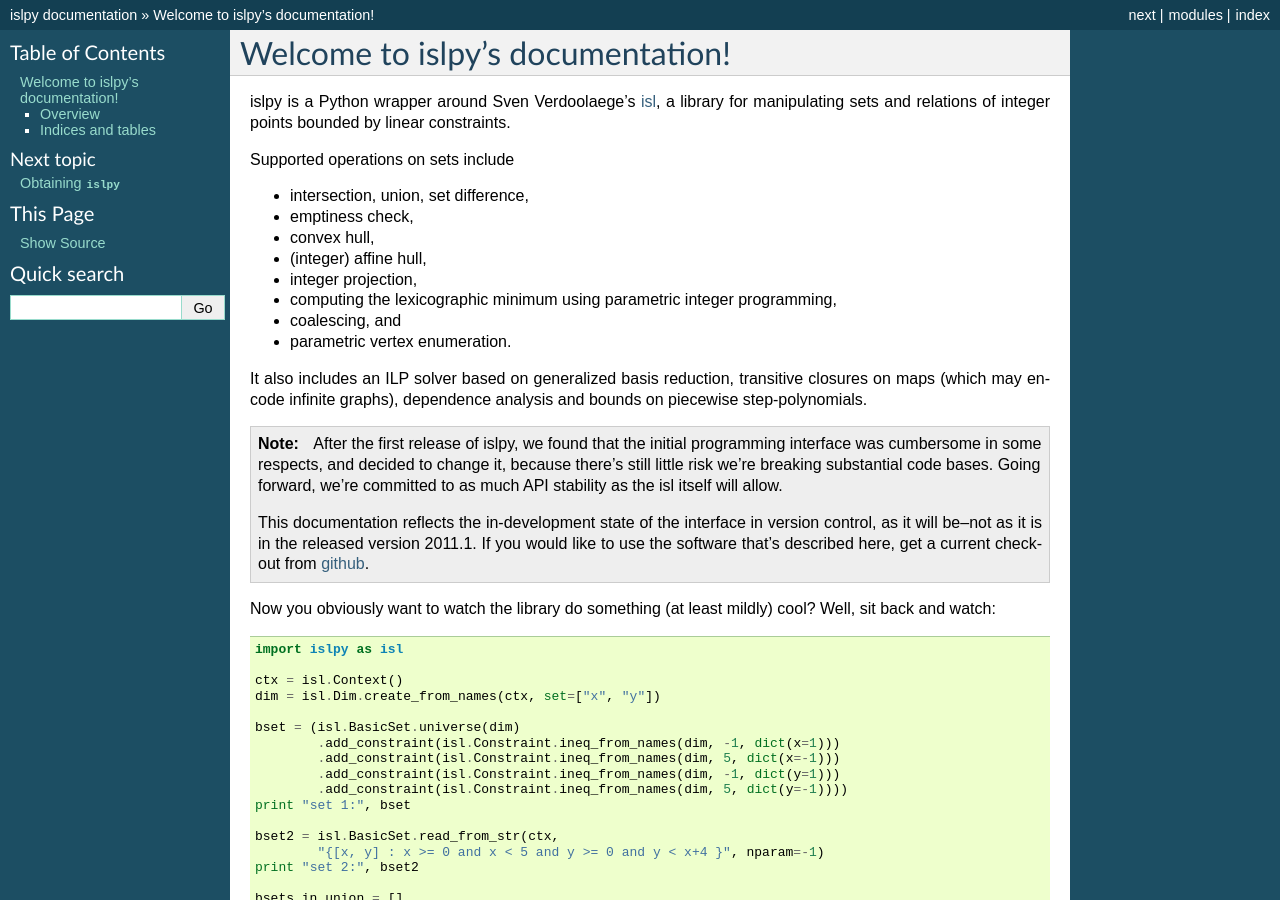
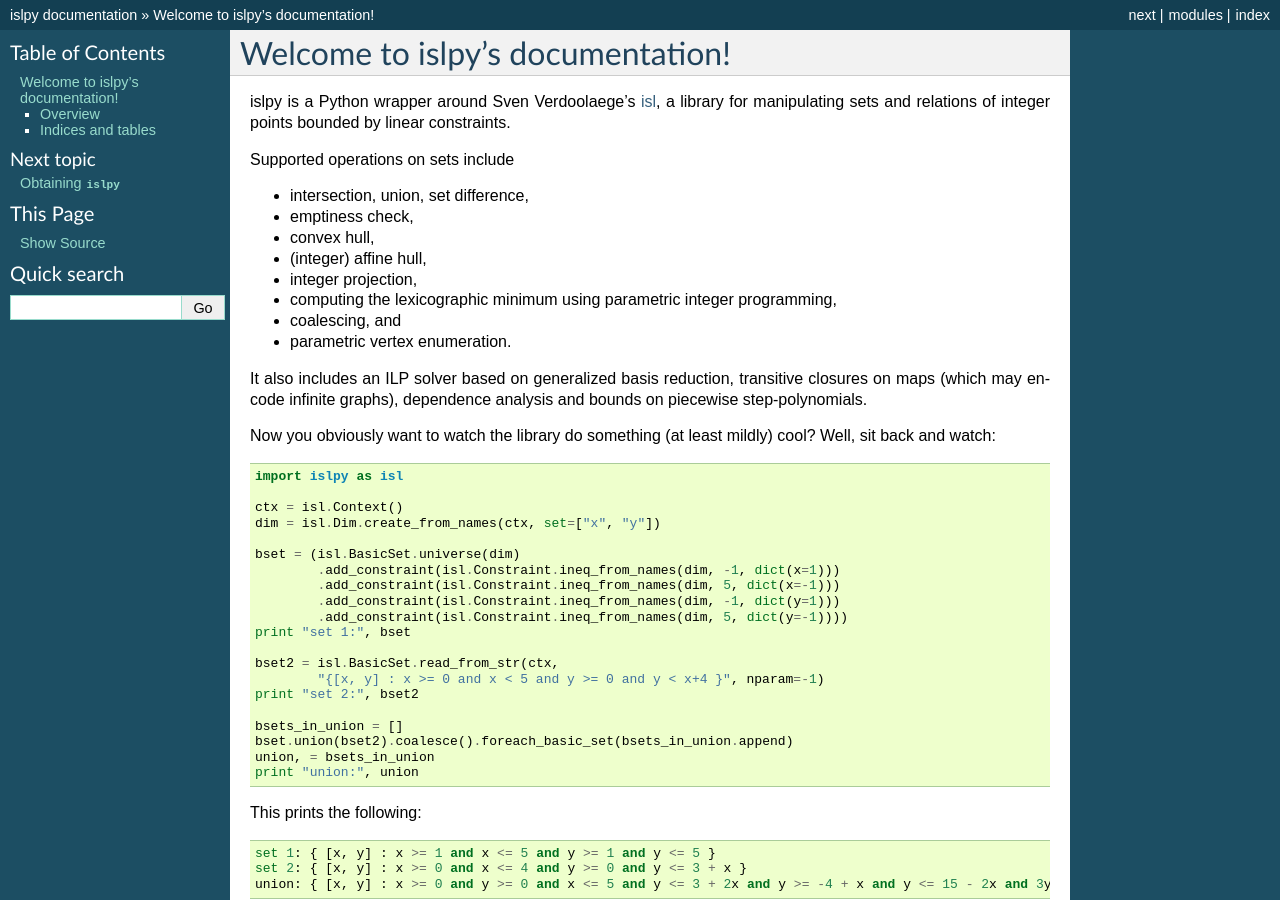
Before and after one commit to inducer/islpy, a Sphinx documentation site: the page built from doc/index.rst, in a window 1280 px wide and 900 px high. Built offline with Sphinx 7.4.7, drawn with Linux system fonts in a browser that asks for light colours; formulas are drawn with MathJax 3.

Commit message:
Doc updates.

```diff
--- a/doc/index.rst
+++ b/doc/index.rst
@@ -19,19 +19,6 @@
 It also includes an ILP solver based on generalized basis reduction, transitive
 closures on maps (which may encode infinite graphs), dependence analysis and
 bounds on piecewise step-polynomials.
-
-.. note::
-
-    After the first release of islpy, we found that the initial programming
-    interface was cumbersome in some respects, and decided to change it,
-    because there's still little risk we're breaking substantial code bases.
-    Going forward, we're committed to as much API stability as the isl itself
-    will allow.
-
-    This documentation reflects the in-development state of the interface in
-    version control, as it will be--not as it is in the released version
-    2011.1. If you would like to use the software that's described here, get a
-    current checkout from `github <http://github.com/inducer/islpy>`_.
 
 Now you obviously want to watch the library do something (at least mildly)
 cool? Well, sit back and watch::
--- a/doc/misc.rst
+++ b/doc/misc.rst
@@ -77,6 +77,7 @@
 
 * Switch to copy-by-default semantics.
 * A few changes in Python-side functionality.
+* Automatic type promotion.
 
 Version 2011.1
 --------------
```
